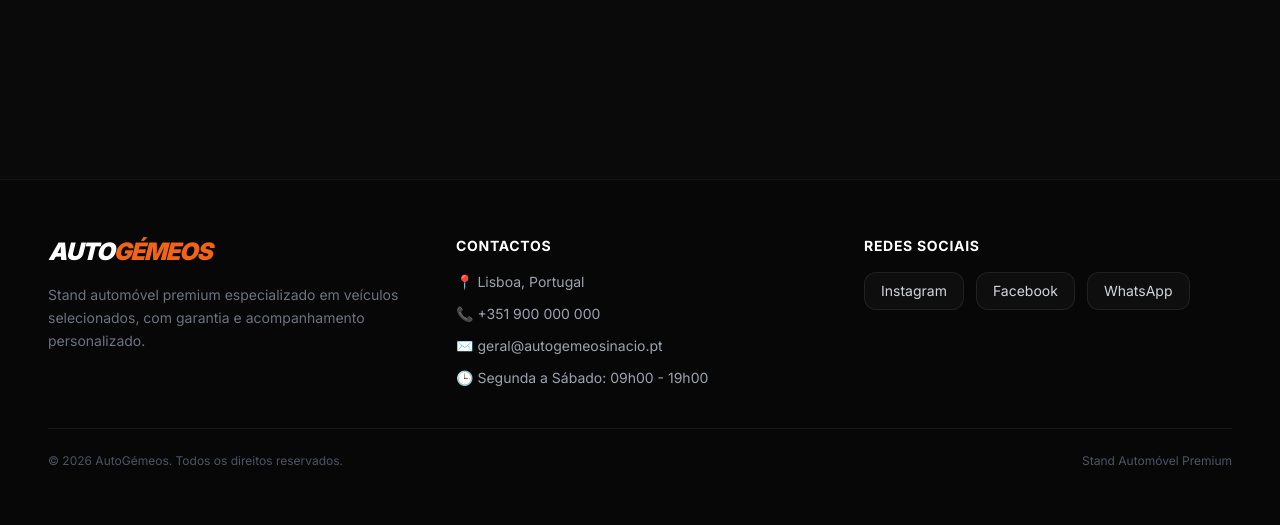
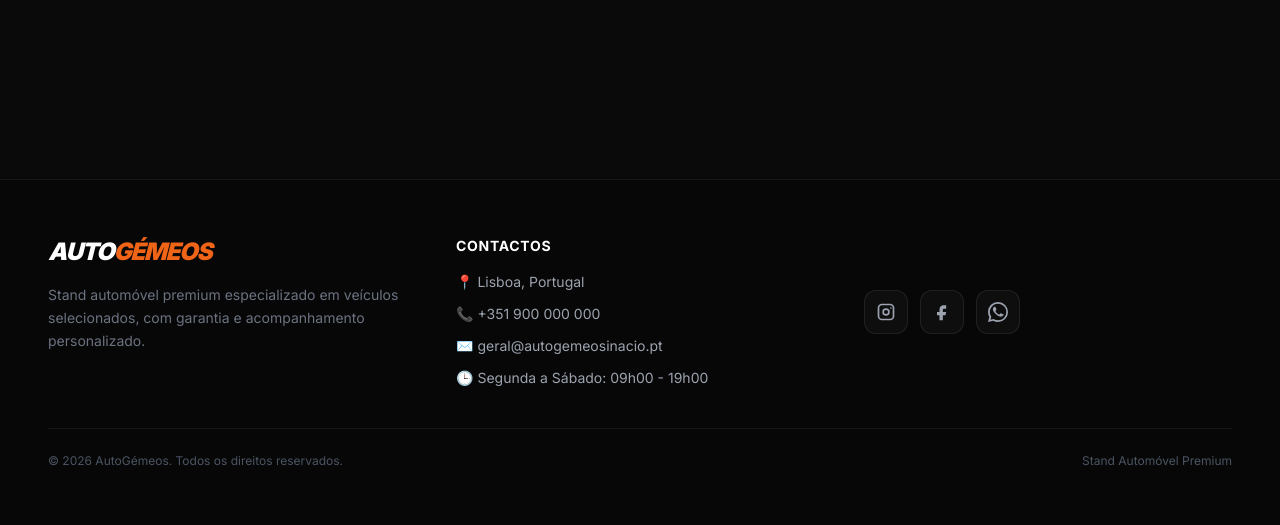
Before and after one commit to JoaoPedroInacio/TFC, a Django app: template frontend/templates/detalhe_veiculo.html in a window 1280 px wide. Shown: the part 667-1192 px from the top of the page. Run offline with Django 4.2, Linux system fonts and the light colour scheme; the template is opened without the code that fills it, so the values that code supplies are empty; some libraries are stand-ins or nearby versions.

Commit message:
correção rodape detalhes

```diff
--- a/frontend/templates/detalhe_veiculo.html
+++ b/frontend/templates/detalhe_veiculo.html
@@ -962,20 +962,25 @@
                 </div>
             </div>
 
-            <div>
-                <h3 class="text-white font-bold uppercase tracking-wider text-sm mb-4">Redes Sociais</h3>
-                <div class="flex flex-wrap gap-3">
-                    <a href="#" target="_blank" class="px-4 py-2 rounded-xl bg-white/[0.03] border border-white/[0.08] text-sm text-gray-300 hover:bg-accent hover:text-white hover:border-accent transition">
-                        Instagram
+            <div class="flex items-center gap-3">
+                    <a href="https://www.instagram.com/autogemeos/" target="_blank" aria-label="Instagram" class="w-11 h-11 rounded-xl bg-white/[0.03] border border-white/[0.08] flex items-center justify-center text-gray-400 hover:text-white hover:border-accent hover:bg-accent/10 transition">
+                        <svg class="w-5 h-5" fill="currentColor" viewBox="0 0 24 24">
+                            <path d="M7 2h10a5 5 0 015 5v10a5 5 0 01-5 5H7a5 5 0 01-5-5V7a5 5 0 015-5zm10 2H7a3 3 0 00-3 3v10a3 3 0 003 3h10a3 3 0 003-3V7a3 3 0 00-3-3zm-5 3.5A4.5 4.5 0 1112 16.5 4.5 4.5 0 0112 7.5zm0 2A2.5 2.5 0 1014.5 12 2.5 2.5 0 0012 9.5zM17.8 6.2a1 1 0 11-1 1 1 1 0 011-1z"/>
+                        </svg>
                     </a>
-                    <a href="#" target="_blank" class="px-4 py-2 rounded-xl bg-white/[0.03] border border-white/[0.08] text-sm text-gray-300 hover:bg-accent hover:text-white hover:border-accent transition">
-                        Facebook
+
+                    <a href="https://www.facebook.com/autogemeosstand/?locale=pt_PT" target="_blank" aria-label="Facebook" class="w-11 h-11 rounded-xl bg-white/[0.03] border border-white/[0.08] flex items-center justify-center text-gray-400 hover:text-white hover:border-accent hover:bg-accent/10 transition">
+                        <svg class="w-5 h-5" fill="currentColor" viewBox="0 0 24 24">
+                            <path d="M14 8h3V4h-3c-3.3 0-5 2-5 5v3H6v4h3v6h4v-6h3.2l.8-4h-4V9c0-.7.3-1 1-1z"/>
+                        </svg>
                     </a>
-                    <a href="#" target="_blank" class="px-4 py-2 rounded-xl bg-white/[0.03] border border-white/[0.08] text-sm text-gray-300 hover:bg-accent hover:text-white hover:border-accent transition">
-                        WhatsApp
+
+                    <a href="#" target="_blank" aria-label="WhatsApp" class="w-11 h-11 rounded-xl bg-white/[0.03] border border-white/[0.08] flex items-center justify-center text-gray-400 hover:text-white hover:border-accent hover:bg-accent/10 transition">
+                        <svg class="w-5 h-5" fill="currentColor" viewBox="0 0 24 24">
+                            <path d="M20.5 3.5A11.8 11.8 0 0012.1 0 11.9 11.9 0 000 12a12 12 0 001.6 6L0 24l6.2-1.6A12 12 0 0012.1 24 11.9 11.9 0 0024 12a11.8 11.8 0 00-3.5-8.5zM12.1 22a9.8 9.8 0 01-5-1.4l-.4-.2-3.7 1 1-3.6-.2-.4A9.9 9.9 0 1122 12a9.9 9.9 0 01-9.9 10zm5.6-7.4c-.3-.2-1.8-.9-2.1-1s-.5-.2-.7.2-.8 1-1 1.2-.4.2-.7.1a8.1 8.1 0 01-2.4-1.5A9 9 0 019.1 11c-.2-.3 0-.5.1-.6l.5-.6a2 2 0 00.3-.6.6.6 0 000-.6c-.1-.2-.7-1.7-.9-2.3s-.5-.5-.7-.5h-.6a1.2 1.2 0 00-.9.4 3.5 3.5 0 00-1.1 2.6 6.1 6.1 0 001.3 3.2 13.8 13.8 0 005.3 4.7 18 18 0 001.8.7 4.4 4.4 0 002 .1 3.3 3.3 0 002.2-1.5 2.7 2.7 0 00.2-1.5c-.1-.1-.3-.2-.6-.4z"/>
+                        </svg>
                     </a>
                 </div>
-            </div>
 
         </div>
 
```
